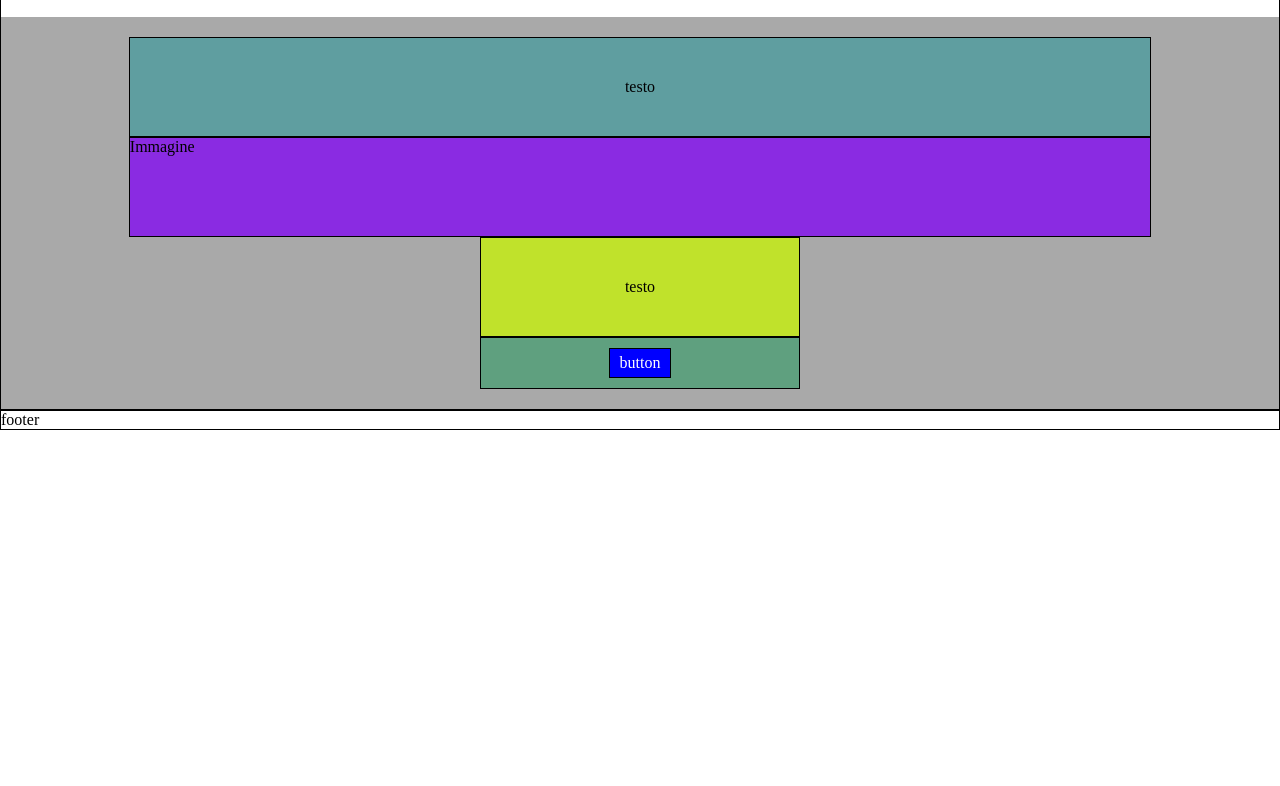
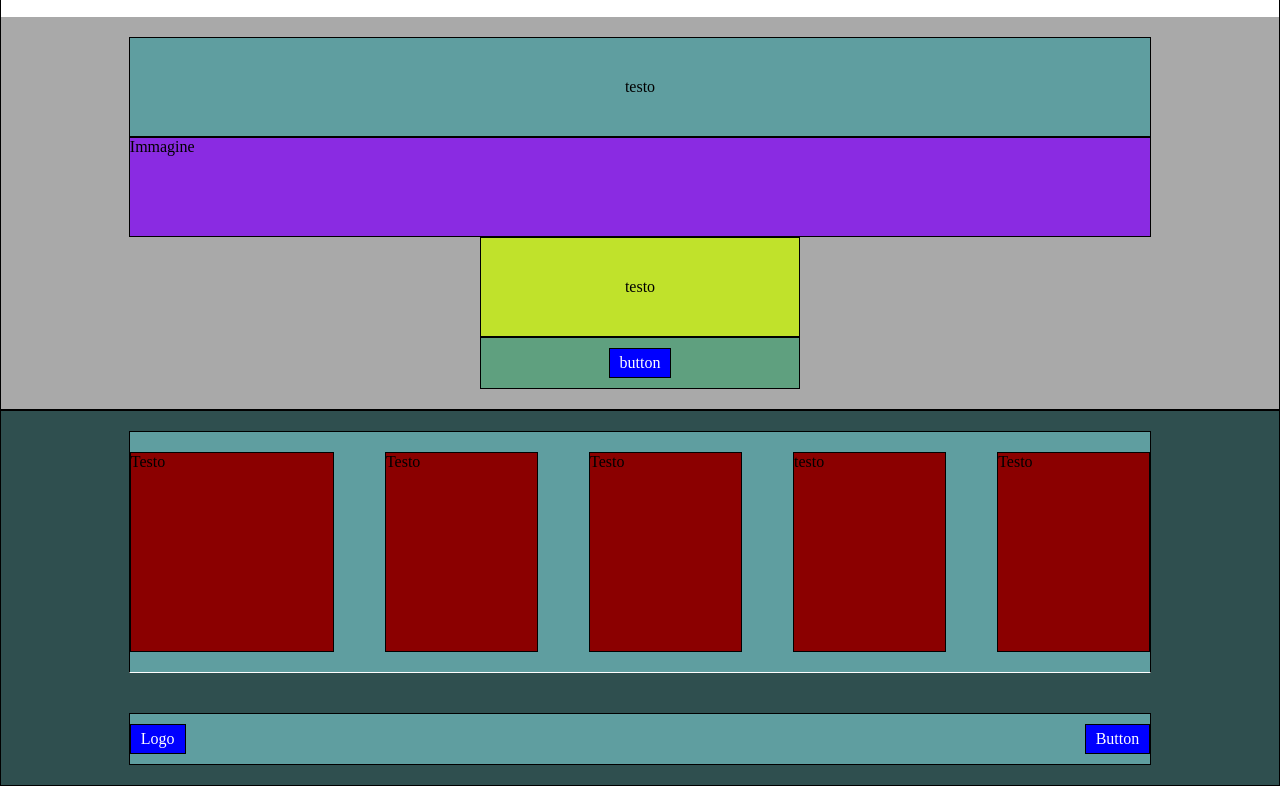
Before and after one commit to SamueleTerraroli/htmlcss-struttura-discord, a plain HTML site: page index.html in a window 1280 px wide. Shown: the part 1003-1789 px from the top of the page. Before the commit the page ends 1433 px from the top, so only its background shows below. Drawn offline with Linux system fonts and the light colour scheme.

Commit message:
[Add footer layout]

```diff
--- a/assets/style/style.css
+++ b/assets/style/style.css
@@ -41,6 +41,20 @@
 }
 .container-30{
   width: 30%;
+  height: 200px; /*debug*/
+  border: 1px solid black; /*debug*/
+  background-color: darkred; /*debug*/
+
+}
+.container-20{
+  width: 20%;
+  height: 200px; /*debug*/
+  border: 1px solid black; /*debug*/
+  background-color: darkred; /*debug*/
+
+}
+.container-15{
+  width: 15%;
   height: 200px; /*debug*/
   border: 1px solid black; /*debug*/
   background-color: darkred; /*debug*/
@@ -125,6 +139,7 @@ header .header-bottom .row.container-small.buttons .col{
 /**********HEADER-BOTTOM**********/
 
 
+/**********MAIN**********/
 /*****SECTION DISPARI*****/
 main .luogo, main .community {
   background-color: white;
@@ -175,3 +190,33 @@ main .tecnology .row.container-small.buttons .col{
   padding: 5px 10px
 
 }
+/*****TECNOLOGY*****/
+
+/**********MAIN**********/
+/**********FOOTER**********/
+/****FOOTER-TOP*****/
+footer {
+  background-color: darkslategray ;
+}
+
+footer .footer-top .row.container {
+  justify-content: space-between;
+  padding: 20px 0;
+  border-bottom: 1px solid white;
+
+}
+/****FOOTER-TOP*****/
+
+/****FOOTER-BOTTOM*****/
+footer .footer-bottom .row.container{
+  justify-content: space-between;
+  padding: 10px 0px;
+
+}
+footer .footer-bottom .row.container .col{
+  background-color: blue; /*debug*/
+  border: 1px solid black; /*debug*/
+  color: white;
+  padding: 5px 10px
+
+}
--- a/index.html
+++ b/index.html
@@ -66,6 +66,7 @@
     </section>
     <!--/DOVE -->
 
+    <!--COMMUNITY -->
     <section class="community">
       <div class="row container">
         <div class="container-70">immagine</div>
@@ -73,7 +74,9 @@
       </div>
 
     </section>
+    <!--/COMMUNITY -->
 
+    <!--TECNOLOGY -->
     <section class="tecnology">
       <div class="row container testo">
         testo
@@ -89,10 +92,29 @@
       </div>
 
     </section>
+    <!--TECNOLOGY -->
   </main>
 
   <footer class="debug">
-    footer
+    <section class="footer-top">
+      <div class="row container">
+        <div class="container-20">Testo</div>
+        <div class="container-15">Testo</div>
+        <div class="container-15">Testo</div>
+        <div class="container-15">testo</div>
+        <div class="container-15">Testo</div>
+      </div>
+
+    </section>
+
+    <section class="footer-bottom">
+
+      <div class="row container">
+        <div class="col">Logo</div>
+        <div class="col">Button</div>
+      </div>
+
+    </section>
   </footer>
 
 </body>
```
